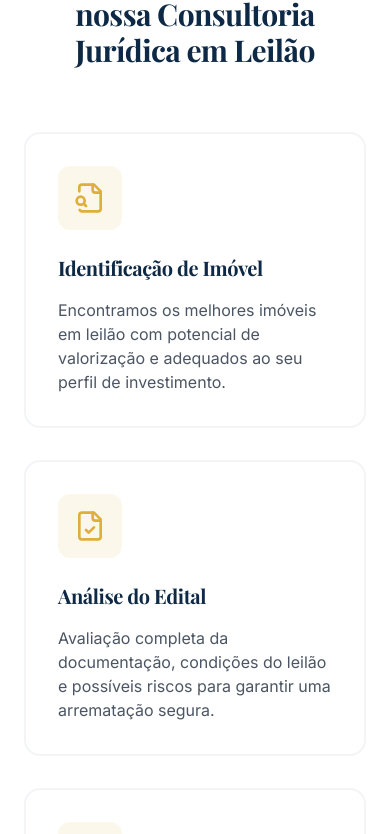
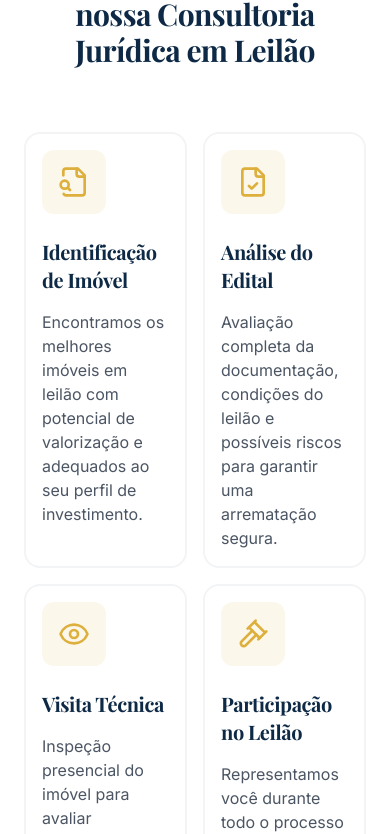
Before and after one commit to themidiamkt-cpu/alea-solu, a React (Vite) app: page / in a window 390 px wide. Shown: the part 869-1703 px from the top of the page. Built offline with nearby package versions, Linux system fonts and the light colour scheme; no server answers; the database is empty; the HTML template or start-up script is replaced by a standard one.

Commit message:
Fix: Display 'How it Works' cards 2 per row on mobile

```diff
--- a/src/pages/Home.tsx
+++ b/src/pages/Home.tsx
@@ -315,11 +315,11 @@ const Home = () => {
             </h2>
           </div>
 
-          <div className={`grid grid-cols-1 md:grid-cols-2 lg:grid-cols-3 gap-8 transition-all duration-700 ${processReveal.isVisible ? 'opacity-100 translate-y-0' : 'opacity-0 translate-y-8'}`}>
+          <div className={`grid grid-cols-2 lg:grid-cols-3 gap-4 md:gap-8 transition-all duration-700 ${processReveal.isVisible ? 'opacity-100 translate-y-0' : 'opacity-0 translate-y-8'}`}>
             {processSteps.map((step, index) => (
               <div
                 key={index}
-                className="group bg-white border-2 border-gray-100 rounded-2xl p-8 hover:border-accent-gold hover:shadow-xl transition-all duration-300"
+                className="group bg-white border-2 border-gray-100 rounded-2xl p-4 md:p-8 hover:border-accent-gold hover:shadow-xl transition-all duration-300"
               >
                 <div className="w-16 h-16 bg-accent-gold/10 rounded-xl flex items-center justify-center text-accent-gold mb-6 group-hover:bg-accent-gold group-hover:text-white transition-colors">
                   {step.icon}
--- a/src/pages/admin/PageBuilder.tsx
+++ b/src/pages/admin/PageBuilder.tsx
@@ -141,7 +141,7 @@ const HomePreview = ({ contents, updateContent }: { contents: any, updateContent
             </section>
 
             {/* Steps & About & Grids omitted for brevity - logic remains same */}
-            <section className="py-20 bg-white"><div className="container mx-auto px-6"><div className="text-center mb-16"><h2 className="text-3xl md:text-4xl font-bold text-primary-navy">Saiba como funciona</h2></div><div className="grid grid-cols-1 md:grid-cols-2 lg:grid-cols-3 gap-8">{processSteps.map((step, index) => (<div key={index} className="group bg-white border-2 border-gray-100 rounded-2xl p-8 hover:border-accent-gold"><div className="w-16 h-16 bg-accent-gold/10 rounded-xl flex items-center justify-center text-accent-gold mb-6">{step.icon}</div><EditableText value={getContent(step.key, "title", step.defTitle)} onChange={(v) => updateContent(step.key, "title", v)} className="text-xl font-bold text-primary-navy mb-4 bg-transparent border-none p-0 w-full" /><EditableText value={getContent(step.key, "text", step.defDesc)} onChange={(v) => updateContent(step.key, "text", v)} multiline className="text-gray-600 bg-transparent border-none p-0 w-full" /></div>))}</div></div></section>
+            <section className="py-20 bg-white"><div className="container mx-auto px-6"><div className="text-center mb-16"><h2 className="text-3xl md:text-4xl font-bold text-primary-navy">Saiba como funciona</h2></div><div className="grid grid-cols-2 lg:grid-cols-3 gap-4 md:gap-8">{processSteps.map((step, index) => (<div key={index} className="group bg-white border-2 border-gray-100 rounded-2xl p-4 md:p-8 hover:border-accent-gold"><div className="w-16 h-16 bg-accent-gold/10 rounded-xl flex items-center justify-center text-accent-gold mb-6">{step.icon}</div><EditableText value={getContent(step.key, "title", step.defTitle)} onChange={(v) => updateContent(step.key, "title", v)} className="text-xl font-bold text-primary-navy mb-4 bg-transparent border-none p-0 w-full" /><EditableText value={getContent(step.key, "text", step.defDesc)} onChange={(v) => updateContent(step.key, "text", v)} multiline className="text-gray-600 bg-transparent border-none p-0 w-full" /></div>))}</div></div></section>
             {/* About */}
             <section className="py-20 bg-gray-50"><div className="container mx-auto px-6"><div className="grid grid-cols-1 lg:grid-cols-2 gap-12 items-center"><EditableImage src={getContent("home_about", "image_url", "/logo.png")} onUpload={(url) => updateContent("home_about", "image_url", url)} className="rounded-2xl shadow-2xl w-full h-auto" bucket="site" />
                 <div>
```
